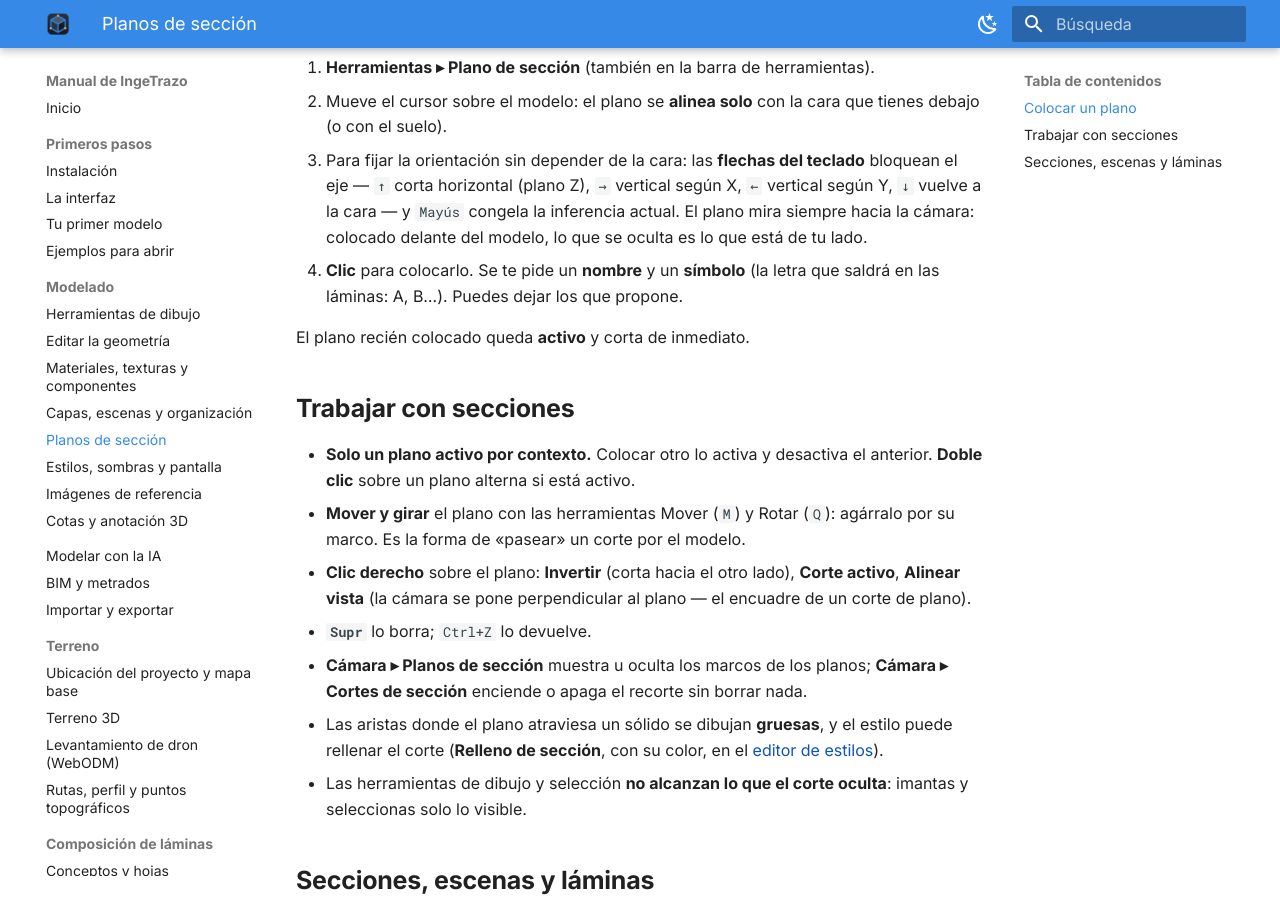
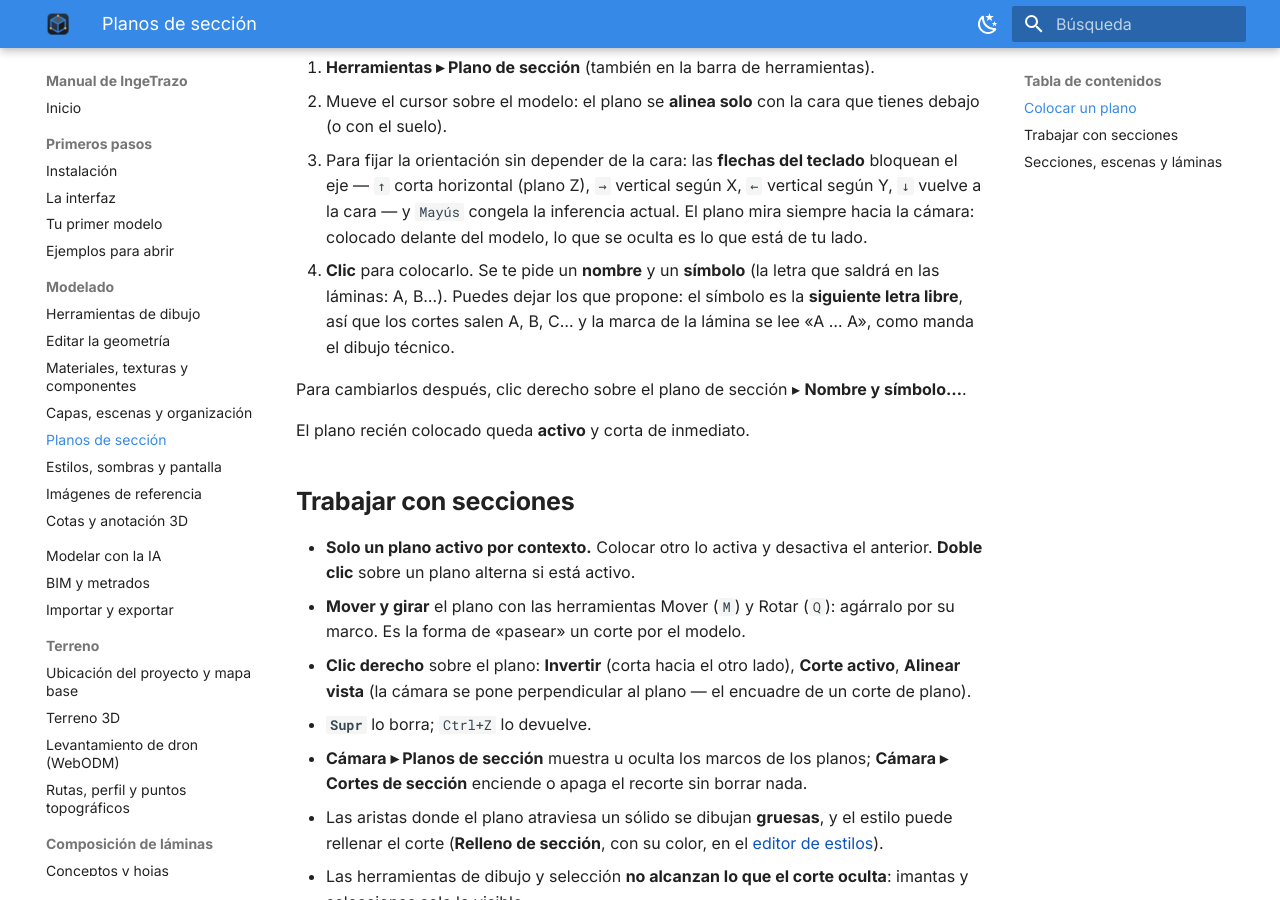
Before and after one commit to ingelibre/ingetrazo-docs, an MkDocs documentation site: the page built from docs/modelado/secciones.md, in a window 1280 px wide and 900 px high, scrolled down 366 px. Built offline with MkDocs 1.6.1 and Material for MkDocs 9.7.7, drawn with Linux system fonts in a browser that asks for light colours.

Commit message:
Láminas y secciones: escalas de ampliación, y las secciones por letra
Co-Authored-By: Claude Opus 5 (1M context) <noreply@anthropic.com>

```diff
--- a/docs/modelado/secciones.md
+++ b/docs/modelado/secciones.md
@@ -7,7 +7,9 @@ Un **plano de sección** corta el modelo para mirar adentro — la planta de una
 1. **Herramientas ▸ Plano de sección** (también en la barra de herramientas).
 2. Mueve el cursor sobre el modelo: el plano se **alinea solo** con la cara que tienes debajo (o con el suelo).
 3. Para fijar la orientación sin depender de la cara: las **flechas del teclado** bloquean el eje — `↑` corta horizontal (plano Z), `→` vertical según X, `←` vertical según Y, `↓` vuelve a la cara — y `Mayús` congela la inferencia actual. El plano mira siempre hacia la cámara: colocado delante del modelo, lo que se oculta es lo que está de tu lado.
-4. **Clic** para colocarlo. Se te pide un **nombre** y un **símbolo** (la letra que saldrá en las láminas: A, B…). Puedes dejar los que propone.
+4. **Clic** para colocarlo. Se te pide un **nombre** y un **símbolo** (la letra que saldrá en las láminas: A, B…). Puedes dejar los que propone: el símbolo es la **siguiente letra libre**, así que los cortes salen A, B, C… y la marca de la lámina se lee «A … A», como manda el dibujo técnico.
+
+Para cambiarlos después, clic derecho sobre el plano de sección ▸ **Nombre y símbolo…**.
 
 El plano recién colocado queda **activo** y corta de inmediato.
 
```
Also changed, not shown: docs/laminas/marcos.md (+1 -0 lines).
